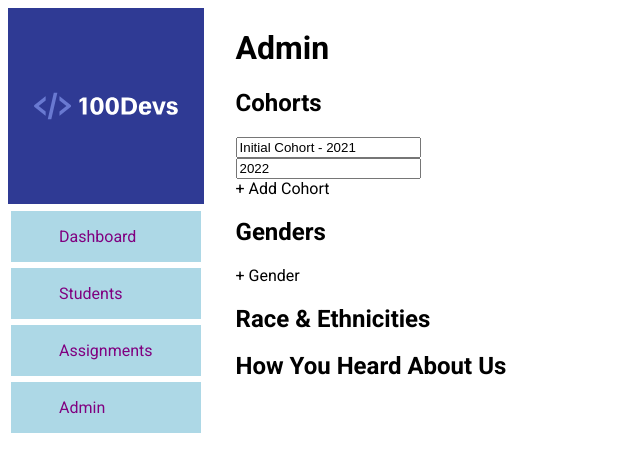
After one commit to hwattenberger/100devs_python, a Django app: page /100devs/admin/ in a window 1280 px wide. The commit adds this page. Shown: the top 472 px of the page, without its empty margins (0-640 px from the left). Run offline with Django 4.2, Linux system fonts and the light colour scheme; data comes from the database, SQL or seed files in the repository; both versions use the stored data as it was after the commit; data that the repository does not hold is empty.

Commit message:
Add additional views & templates

```diff
--- a/main/models.py
+++ b/main/models.py
@@ -46,6 +46,7 @@ class Student(models.Model):
     need_accomodations = models.BooleanField(default=False)
     accomodations_desc = models.TextField(blank=True, null=True)
     desc_from_student = models.TextField(blank=True, null=True)
+    is_public = models.BooleanField(default=False)
 
     def __str__(self):
         return self.email
@@ -65,6 +66,7 @@ class StudentAssignment(models.Model):
     student = models.ForeignKey(Student, on_delete=models.SET_NULL, null=True)
     assignment = models.ForeignKey(Assignment, on_delete=models.SET_NULL, null=True)
     link = models.CharField(max_length=500)
+    submitted_inst = models.DateTimeField(auto_now_add=True)
 
     def __str__(self):
         return f"{self.assignment} - {self.student}"
--- /dev/null
+++ b/main/templates/admin.html
@@ -0,0 +1,37 @@
+{% extends 'main.html' %}
+
+{% block content %}
+<h1>Admin</h1>
+
+<h2>Cohorts</h2>
+<ul>
+    {% for cohort in cohorts %}
+        <li><input type="text" value="{{cohort.name}}"></li>
+    {% endfor %}
+    <div><input type="text" id="new_cohort" class="new_input"></div>
+</ul>
+<a href="">+ Add Cohort</a>
+
+<h2>Genders</h2>
+<ul>
+    {% for gender in genders %}
+        <li>{{gender.name}}</li>
+    {% endfor %}
+</ul>
+<a href="">+ Gender</a>
+
+<h2>Race & Ethnicities</h2>
+<ul>
+    {% for re in race_ethnicity %}
+        <li>{{re.name}}</li>
+    {% endfor %}
+</ul>
+
+<h2>How You Heard About Us</h2>
+<ul>
+    {% for hau in hear_about_us %}
+        <li>{{hau.name}}</li>
+    {% endfor %}
+</ul>
+
+{% endblock content %}
--- a/main/templates/students.html
+++ b/main/templates/students.html
@@ -2,9 +2,11 @@
 
 {% block content %}
 <h1>Students</h1>
+<a href="{% url 'student-create' %}">Create</a>
 <ul>
     {% for student in students %}
-    <li>{{student.email}}</li>
+    <li>{{student.email}} <a href="{% url 'student-edit' student.id %}">Edit</a></li>
+
     {% endfor %}
 </ul>
 
--- a/main/urls.py
+++ b/main/urls.py
@@ -3,6 +3,12 @@ from django.urls import path
 from . import views
 
 urlpatterns = [
-    path('hello/', views.hello),
-    path('students/', views.students)
+    path('hello/', views.hello, name="hello"),
+    path('students/', views.students, name="students"),
+    path('students/create/', views.student_create, name="student-create"),
+    path('students/edit/<str:student_id>/', views.student_edit, name="student-edit"),
+    path('assignments/', views.assignments, name="assignments"),
+    path('assignments/create/', views.assignment_create, name="assignment-create"),
+    path('assignments/edit/<str:assignment_id>/', views.assignment_edit, name="assignment-edit"),
+    path('100devs/admin/', views.admin, name="admin"),
 ]
--- a/main/views.py
+++ b/main/views.py
@@ -1,9 +1,24 @@
-from django.shortcuts import render
+from django.shortcuts import render, redirect
 from django.http import HttpResponse
 
-from .models import Student
+from .models import Student, Assignment, Cohort, Gender, RaceEthnicity, HearAboutUs
+from .forms import StudentForm, AssignmentForm
 
 # Create your views here.
+def admin(request):
+    cohorts = Cohort.objects.all()
+    genders = Gender.objects.all()
+    race_ethnicity = RaceEthnicity.objects.all()
+    hear_about_us = HearAboutUs.objects.all()
+
+    context = {
+        "cohorts": cohorts,
+        "genders": genders,
+        "race_ethnicity": race_ethnicity,
+        "hear_about_us": hear_about_us
+    }
+    return render(request, 'admin.html', context)
+
 def hello(request):
     return HttpResponse("HI")
 
@@ -14,3 +29,71 @@ def students(request):
         "students": students
     }
     return render(request, 'students.html', context)
+
+def student_edit(request, student_id):
+    student = Student.objects.get(id=student_id)
+    form = StudentForm(instance=student)
+
+    if request.method == "POST":
+        form = StudentForm(request.POST, instance=student)
+        if form.is_valid():
+            form.save()
+            return redirect('students')
+
+    context = {
+        "student": student,
+        "form": form
+    }
+    return render(request, 'student_edit.html', context)
+
+def student_create(request):
+    if request.method == "POST":
+        form = StudentForm(request.POST)
+
+        if form.is_valid():
+            form.save()
+            return redirect('students')
+
+    form = StudentForm()
+    context = {
+        "form": form
+    }
+    return render(request, 'student_create.html', context)
+
+def assignments(request):
+    assignments = Assignment.objects.all()
+
+    context = {
+        "assignments": assignments
+    }
+    return render(request, 'assignments.html', context)
+
+def assignment_edit(request, assignment_id):
+    assignment = Assignment.objects.get(id=assignment_id)
+    form = AssignmentForm(instance=assignment)
+
+    if request.method == "POST":
+        form = AssignmentForm(request.POST, instance=assignment)
+        if form.is_valid():
+            form.save()
+            return redirect('assignments')
+
+    context = {
+        "assignment": assignment,
+        "form": form
+    }
+    return render(request, 'assignment_edit.html', context)
+
+def assignment_create(request):
+    if request.method == "POST":
+        form = AssignmentForm(request.POST)
+
+        if form.is_valid():
+            form.save()
+            return redirect('assignments')
+
+    form = AssignmentForm()
+    context = {
+        "form": form
+    }
+    return render(request, 'assignment_create.html', context)
--- a/static/css/main.css
+++ b/static/css/main.css
@@ -1,3 +1,50 @@
 body {
-    background-color: blue;
+    display: flex;
+    flex-direction: row;
+    font-family: 'Roboto', sans-serif;
+    /* background-color: blue; */
 }
+
+a,
+a:hover,
+a:focus,
+a:active {
+    text-decoration: none;
+    color: black;
+}
+
+ul {
+    list-style-type: none;
+    margin: 0;
+    padding: 0;
+}
+
+nav ul {
+    display: flex;
+    flex-direction: column;
+}
+
+.navLink li {
+    /* width: 100%; */
+    /* margin: .5rem; */
+}
+
+.navLink a {
+    display: block;
+    color: purple;
+    padding: 1rem 3rem;
+    margin: 3px;
+    background-color: lightblue;
+}
+
+.navLink a:hover {
+    background-color: green;
+}
+
+main {
+    margin-left: 2rem;
+}
+
+.new_input {
+    display: none;
+}
--- a/templates/main.html
+++ b/templates/main.html
@@ -6,12 +6,17 @@
     <meta http-equiv="X-UA-Compatible" content="IE=edge">
     <meta name="viewport" content="width=device-width, initial-scale=1.0">
     <title>100Devs</title>
-    <link rel="stylesheet" href="{% static 'css/main.css' %}">
+    <link rel="preconnect" href="https://fonts.googleapis.com">
+    <link rel="preconnect" href="https://fonts.gstatic.com" crossorigin>
+    <link href="https://fonts.googleapis.com/css2?family=Roboto:wght@400;700&display=swap" rel="stylesheet">
+    <link rel="stylesheet" href="{% static 'css/main.css' %}?version=4">
 </head>
 <body>
+    {% include 'sidebar.html' %}
+    <main>
     {% block content %}
 
     {% endblock %}
-
+    </main>
 </body>
 </html>
--- /dev/null
+++ b/templates/sidebar.html
@@ -0,0 +1,10 @@
+{% load static %}
+<nav>
+    <div><img src="{% static 'images/logo.svg' %}" ></div>
+    <ul>
+        <li class="navLink"><a href="{% url 'students' %}">Dashboard</a></li>
+        <li class="navLink"><a href="{% url 'students' %}">Students</a></li>
+        <li class="navLink"><a href="{% url 'assignments' %}">Assignments</a></li>
+        <li class="navLink"><a href="{% url 'admin' %}">Admin</a></li>
+    </ul>
+</nav>
```
Also changed, not shown: main/forms.py (added, +19 -0 lines), main/templates/assignment_create.html (added, +13 -0 lines), main/templates/assignment_edit.html (added, +13 -0 lines), main/templates/assignments.html (added, +13 -0 lines), main/templates/student_create.html (added, +13 -0 lines), main/templates/student_edit.html (added, +13 -0 lines), db.sqlite3, main/migrations/0003_student_is_public_studentassignment_submitted_inst.py (added), static/images/logo.svg (added).
